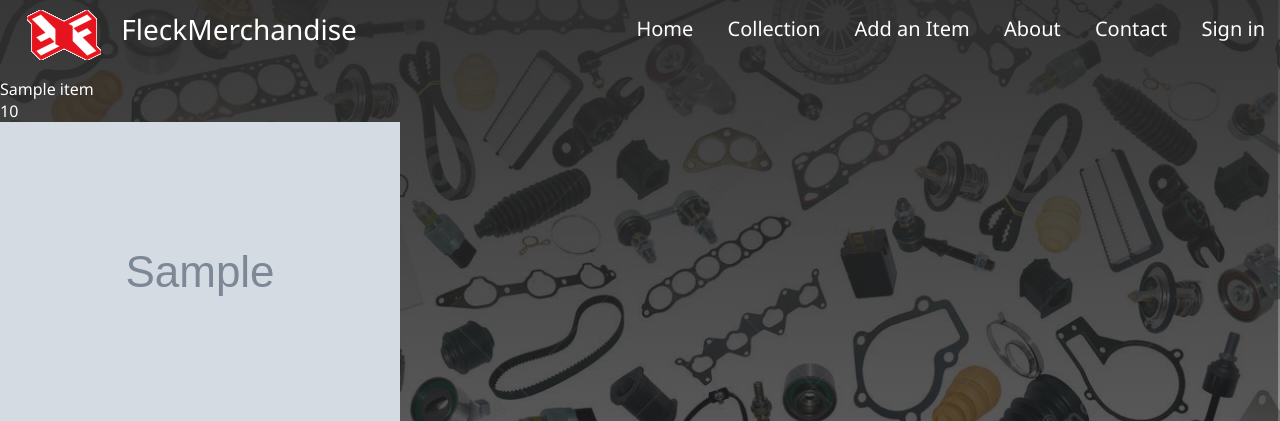
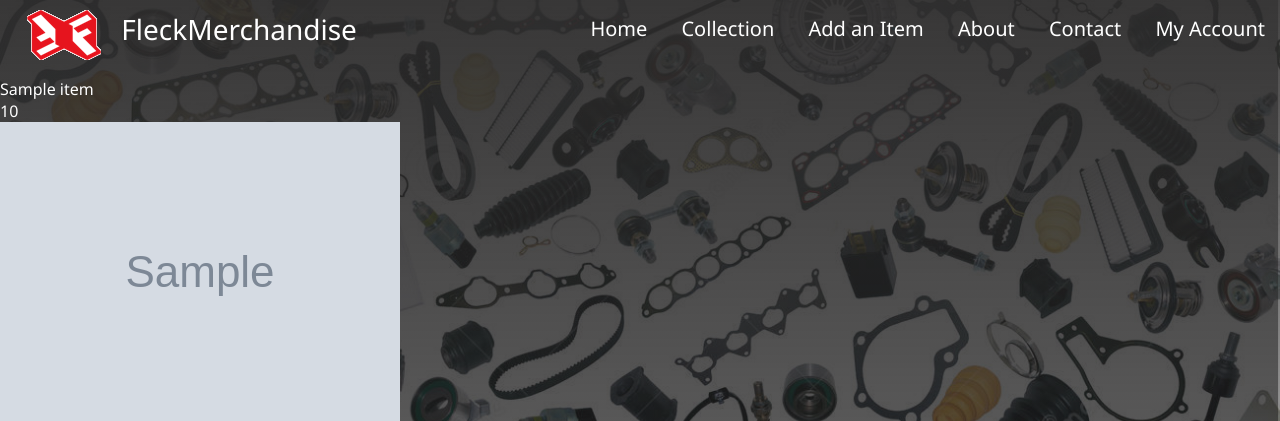
Before and after one commit to FleckMerchandisers/FleckMerchandisers, a Django app: page /spareparts/detail/1/ in a window 1280 px wide. Shown: the top 421 px of the page. Run offline with Django 3.2, Linux system fonts and the light colour scheme; a user stored in the database is signed in; tables that the repository leaves empty hold one stand-in row (values such as "Sample post"); grey boxes marked "Sample" are stand-in pictures.

Commit message:
Backend : fixed my account link on all pages

```diff
--- a/website/spareparts/templates/spareparts/About.html
+++ b/website/spareparts/templates/spareparts/About.html
@@ -26,7 +26,7 @@
                 <li><a href="/spareparts/About"> About </a></li>
                 <li><a href="/spareparts/Contact"> Contact </a></li>
 		{% if user.is_authenticated %}
-		<li><a href="/spareparts/{{user.username}}"> My Account </a></li>
+		<li><a href="/spareparts/Account/{{user.username}}"> My Account </a></li>
 		{%else%}
                 <li><a href="/login/">Sign in</a></li>
 		{%endif%}
--- a/website/spareparts/templates/spareparts/Collection.html
+++ b/website/spareparts/templates/spareparts/Collection.html
@@ -25,9 +25,8 @@
                 <li><a href="/spareparts/Create"> Add an Item </a></li>
                 <li><a href="/spareparts/About"> About </a></li>
                 <li><a href="/spareparts/Contact"> Contact </a></li>
-                <li><a href="/spareparts/Payment"> Payment </a></li>
 		{% if user.is_authenticated %}
-		<li><a href="/spareparts/{{user.username}}"> My Account </a></li>
+		<li><a href="/spareparts/Account/{{user.username}}"> My Account </a></li>
 		{%else%}
                 <li><a href="/login/">Sign in</a></li>
 		{%endif%}
--- a/website/spareparts/templates/spareparts/Contact.html
+++ b/website/spareparts/templates/spareparts/Contact.html
@@ -26,7 +26,7 @@
                 <li><a href="/spareparts/About"> About </a></li>
                 <li><a href="/spareparts/Contact"> Contact </a></li>
 		{% if user.is_authenticated %}
-		<li><a href="/spareparts/{{user.username}}"> My Account </a></li>
+		<li><a href="/spareparts/Account/{{user.username}}"> My Account </a></li>
 		{%else%}
                 <li><a href="/login/">Sign in</a></li>
 		{%endif%}
--- a/website/spareparts/templates/spareparts/CreateItem.html
+++ b/website/spareparts/templates/spareparts/CreateItem.html
@@ -26,7 +26,7 @@
                 <li><a href="/spareparts/About"> About </a></li>
                 <li><a href="/spareparts/Contact"> Contact </a></li>
 		{% if user.is_authenticated %}
-		<li><a href="/spareparts/{{user.username}}"> My Account </a></li>
+		<li><a href="/spareparts/Account/{{user.username}}"> My Account </a></li>
 		{%else%}
                 <li><a href="/login/">Sign in</a></li>
 		{%endif%}
--- a/website/spareparts/templates/spareparts/Detail.html
+++ b/website/spareparts/templates/spareparts/Detail.html
@@ -25,8 +25,8 @@
                 <li><a href="/spareparts/Create"> Add an Item </a></li>
                 <li><a href="/spareparts/About"> About </a></li>
                 <li><a href="/spareparts/Contact"> Contact </a></li>
-		{% if user.is_athenticated %}
-		<li><a href="/spareparts/{{user.username}}"> My Account </a></li>
+		{% if user.is_authenticated %}
+		<li><a href="/spareparts/Account/{{user.username}}"> My Account </a></li>
 		{%else%}
                 <li><a href="/login/">Sign in</a></li>
 		{%endif%}
```
